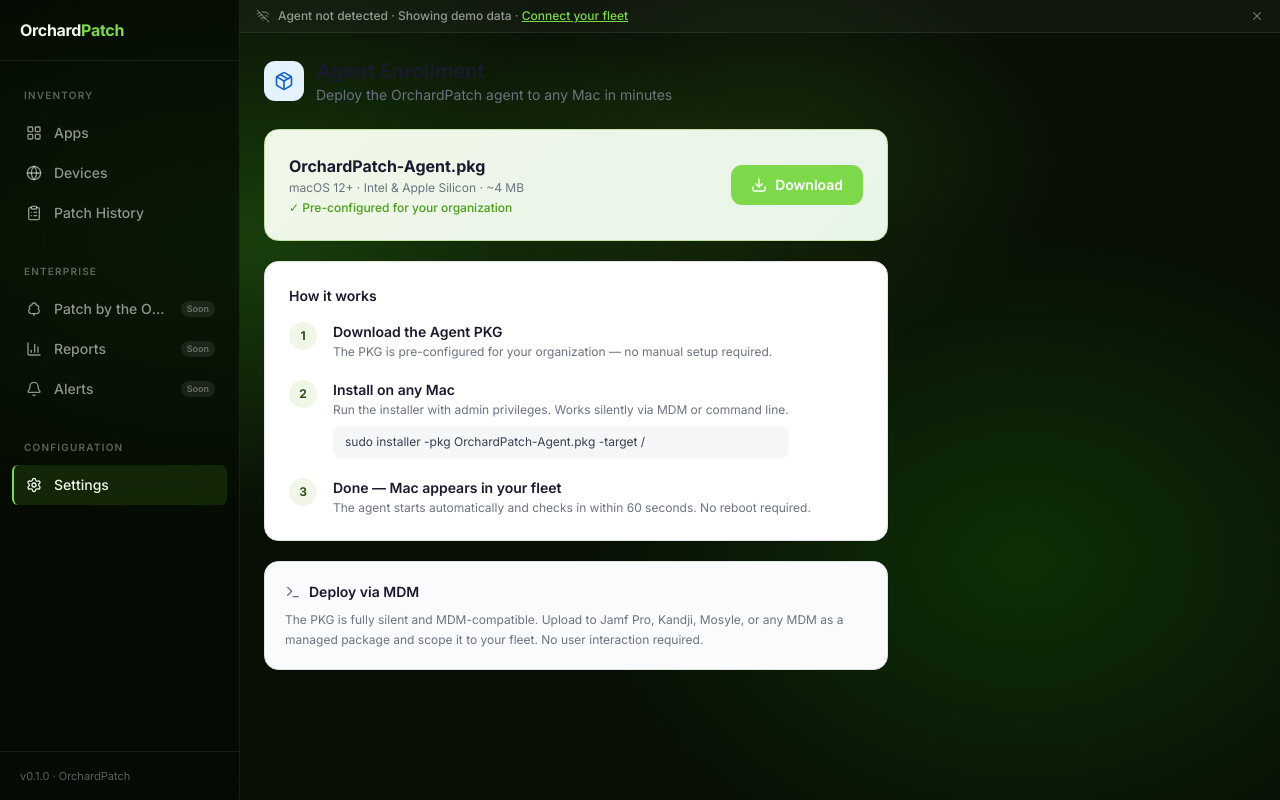
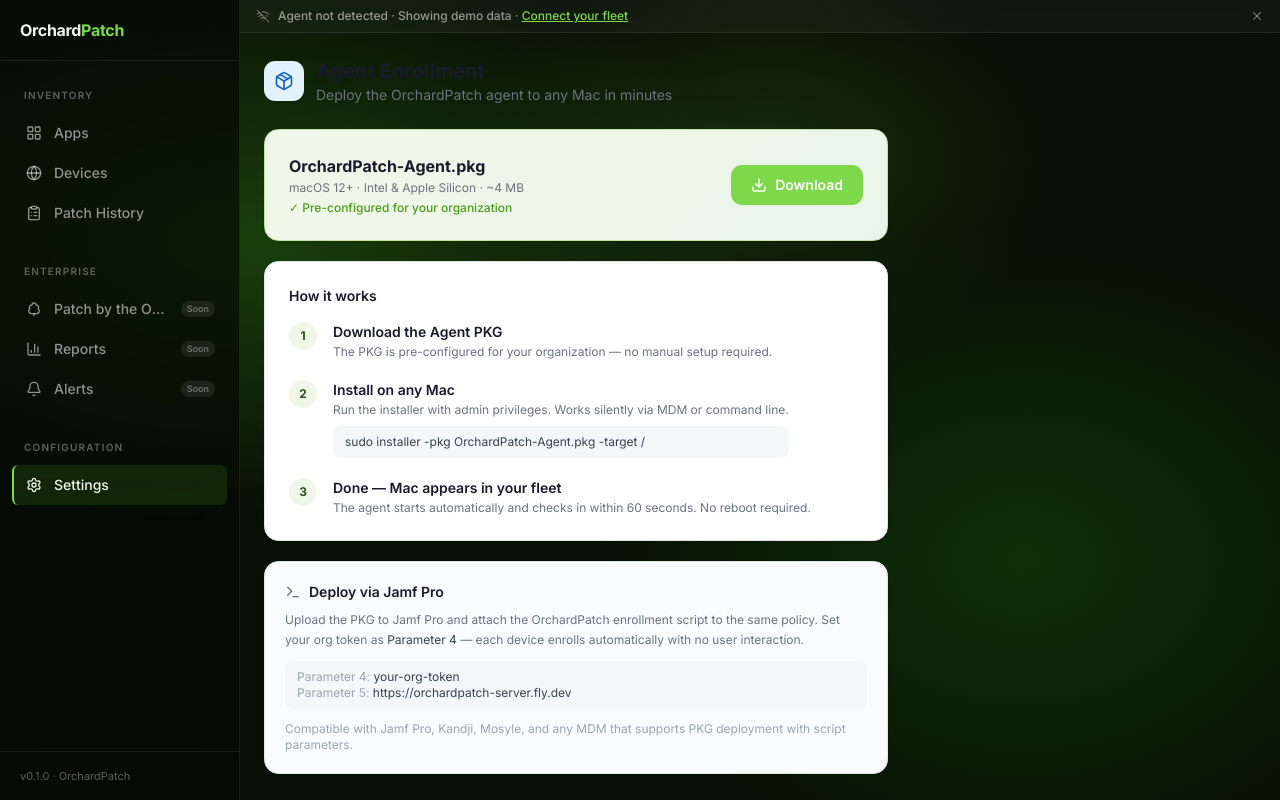
Before and after one commit to judeglenn/orchardpatch, a Next.js app: page /settings/enrollment in a window 1280 px wide. Built offline with nearby package versions, Linux system fonts and the light colour scheme; no server answers.

Commit message:
feat: enrollment page — Jamf deploy instructions with parameter 4/5 config

```diff
--- a/src/app/settings/enrollment/page.tsx
+++ b/src/app/settings/enrollment/page.tsx
@@ -95,10 +95,17 @@
       >
         <div className="flex items-center gap-2 mb-2">
           <Terminal className="h-4 w-4" style={{ color: "#6b7280" }} />
-          <p className="text-sm font-semibold" style={{ color: "#1a1a2e" }}>Deploy via MDM</p>
+          <p className="text-sm font-semibold" style={{ color: "#1a1a2e" }}>Deploy via Jamf Pro</p>
         </div>
-        <p className="text-xs leading-relaxed" style={{ color: "#6b7280" }}>
-          The PKG is fully silent and MDM-compatible. Upload to Jamf Pro, Kandji, Mosyle, or any MDM as a managed package and scope it to your fleet. No user interaction required.
+        <p className="text-xs leading-relaxed mb-3" style={{ color: "#6b7280" }}>
+          Upload the PKG to Jamf Pro and attach the OrchardPatch enrollment script to the same policy. Set your org token as <span className="font-mono" style={{ color: "#374151" }}>Parameter 4</span> — each device enrolls automatically with no user interaction.
+        </p>
+        <div className="rounded-lg px-3 py-2 font-mono text-xs" style={{ background: "#f4f6f8", color: "#374151" }}>
+          <span style={{ color: "#9ca3af" }}>Parameter 4:</span> your-org-token<br />
+          <span style={{ color: "#9ca3af" }}>Parameter 5:</span> https://orchardpatch-server.fly.dev
+        </div>
+        <p className="mt-3 text-xs" style={{ color: "#9ca3af" }}>
+          Compatible with Jamf Pro, Kandji, Mosyle, and any MDM that supports PKG deployment with script parameters.
         </p>
       </div>
     </div>
```
